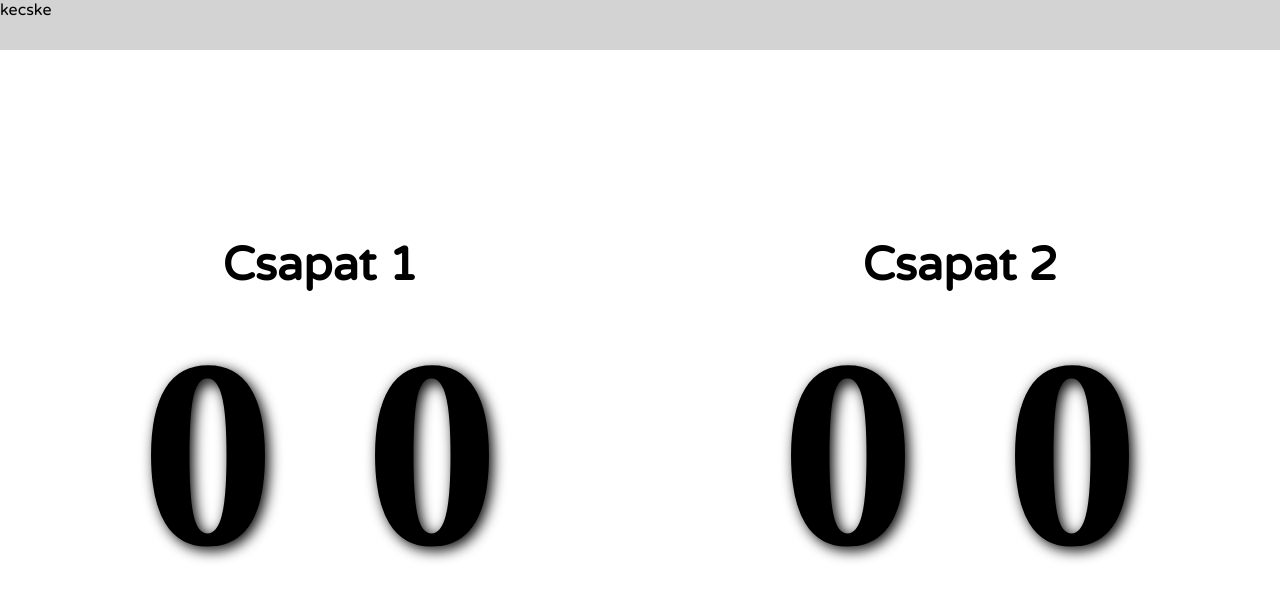
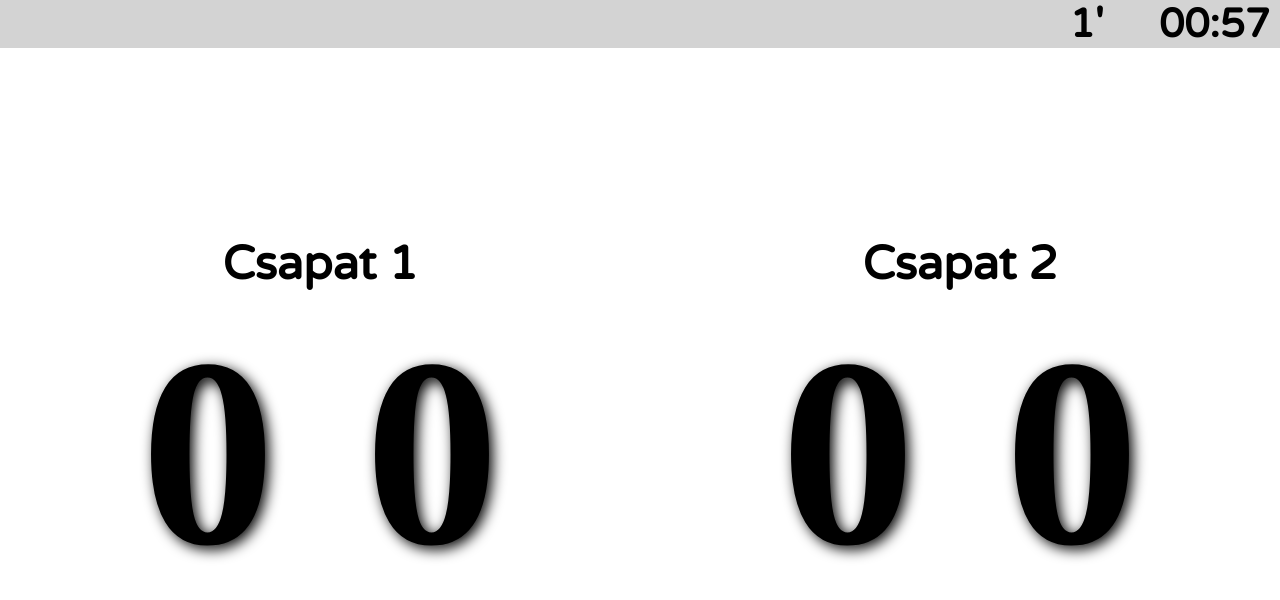
Before and after one commit to fmilan1/scoreboard, a React (Create React App) app: page / in a window 1280 px wide. Both pictures are taken after a click on the button "Indítás". Shown: the top 600 px of the page. Built offline with nearby package versions, Linux system fonts and the light colour scheme; a web font is replaced by a local one.

Commit message:
add timer

```diff
--- /dev/null
+++ b/src/components/Timer.js
@@ -0,0 +1,68 @@
+import React, { useEffect, useState } from 'react';
+import styles from '../screens/styles/Scoreboard.module.css';
+
+
+String.prototype.toMMSS = function () {
+    var sec_num = parseInt(this, 10); // don't forget the second param
+    var minutes = Math.floor((sec_num) / 60);
+    var seconds = sec_num - (minutes * 60);
+
+    if (minutes < 10) { minutes = "0" + minutes; }
+    if (seconds < 10) { seconds = "0" + seconds; }
+    return minutes + ':' + seconds;
+}
+
+export default function Timer({ startTime, minutes }) {
+    const calcEndTime = () => {
+        let tmp = new Date(startTime);
+        tmp.setMinutes(tmp.getMinutes() + minutes);
+        return tmp;
+    }
+
+    const [endTime, setEndTime] = useState(calcEndTime());
+    const [timeLeftInSeconds, setTimeLeftInSeconds] = useState((endTime.getTime() - new Date().getTime()) / 1000);
+
+    useEffect(() => {
+
+
+        const timer = setInterval(() => {
+            if (startTime > new Date()) {
+                setTimeLeftInSeconds(Math.floor((endTime.getTime() - new Date().getTime()) / 1000 - minutes * 60))
+            }
+            else {
+                if (new Date().toLocaleTimeString() == endTime.toLocaleTimeString()) {
+                }
+                setTimeLeftInSeconds((endTime.getTime() - new Date().getTime()) / 1000);
+            }
+        }, 100);
+
+        return () => {
+            clearInterval(timer);
+        }
+    }, []);
+
+    const calcGameMinute = () => {
+        return Math.ceil((minutes * 60 - timeLeftInSeconds + 1) / 60);
+    }
+
+    const calcAdditionalTime = () => {
+        return '+' + Math.ceil(timeLeftInSeconds * -1).toString().toMMSS();
+    }
+
+    return (
+        <div
+            className={`${styles.timerContainer} ${timeLeftInSeconds <= 1 ? styles.overTime : ''}`}
+        >
+            <div
+                className={styles.gameMinute}
+            >
+                {startTime <= new Date() ? calcGameMinute() + "'" : 'Kezdés: '}
+            </div>
+            <div
+                className={styles.timeRemaining}
+            >
+                {new Date() < endTime ? timeLeftInSeconds.toString().toMMSS() : calcAdditionalTime()}
+            </div>
+        </div>
+    )
+}
--- a/src/screens/Scoreboard.js
+++ b/src/screens/Scoreboard.js
@@ -1,8 +1,7 @@
-import { useLocation } from "react-router-dom";
+import { useLocation } from 'react-router-dom';
 import styles from './styles/Scoreboard.module.css';
-import Counter from "../components/Counter";
-import { useEffect } from "react";
-
+import Counter from '../components/Counter';
+import Timer from '../components/Timer';
 
 function Scoreboard() {
 
@@ -14,7 +13,7 @@ function Scoreboard() {
         <>
             <header className={styles.header}>
 
-                kecske
+                <Timer minutes={1} startTime={new Date()} />
             </header>
             <main className={styles.main}>
 
--- a/src/screens/styles/Scoreboard.module.css
+++ b/src/screens/styles/Scoreboard.module.css
@@ -1,5 +1,5 @@
 .header {
-    height: 50px;
+    /* height: 84px; */
     background-color: lightgray;
     display: grid;
 }
@@ -10,7 +10,7 @@
 }
 
 .counterContainer {
-    width: 50%;
+    width: 100%;
     display: flex;
     flex-direction: column;
     justify-content: center;
@@ -31,7 +31,6 @@
 }
 
 .slidingDigitContainer {
-
     display: grid;
     grid-template-columns: 1fr 1fr;
     grid-template-rows: 25vw;
@@ -45,3 +44,21 @@
     text-align: center;
     font-family: 'Moirai One';
 }
+
+.timerContainer {
+    display: flex;
+    justify-content: flex-end;
+    font-weight: bold;
+    font-size: clamp(30px, 3.13vw, 60px);
+    height: max-content;
+    padding-right: 10px;
+}
+
+.timeRemaining {
+    width: clamp(100px, 13vw, 250px);
+    text-align: right;
+}
+
+.overTime {
+    color: red;
+}
```
